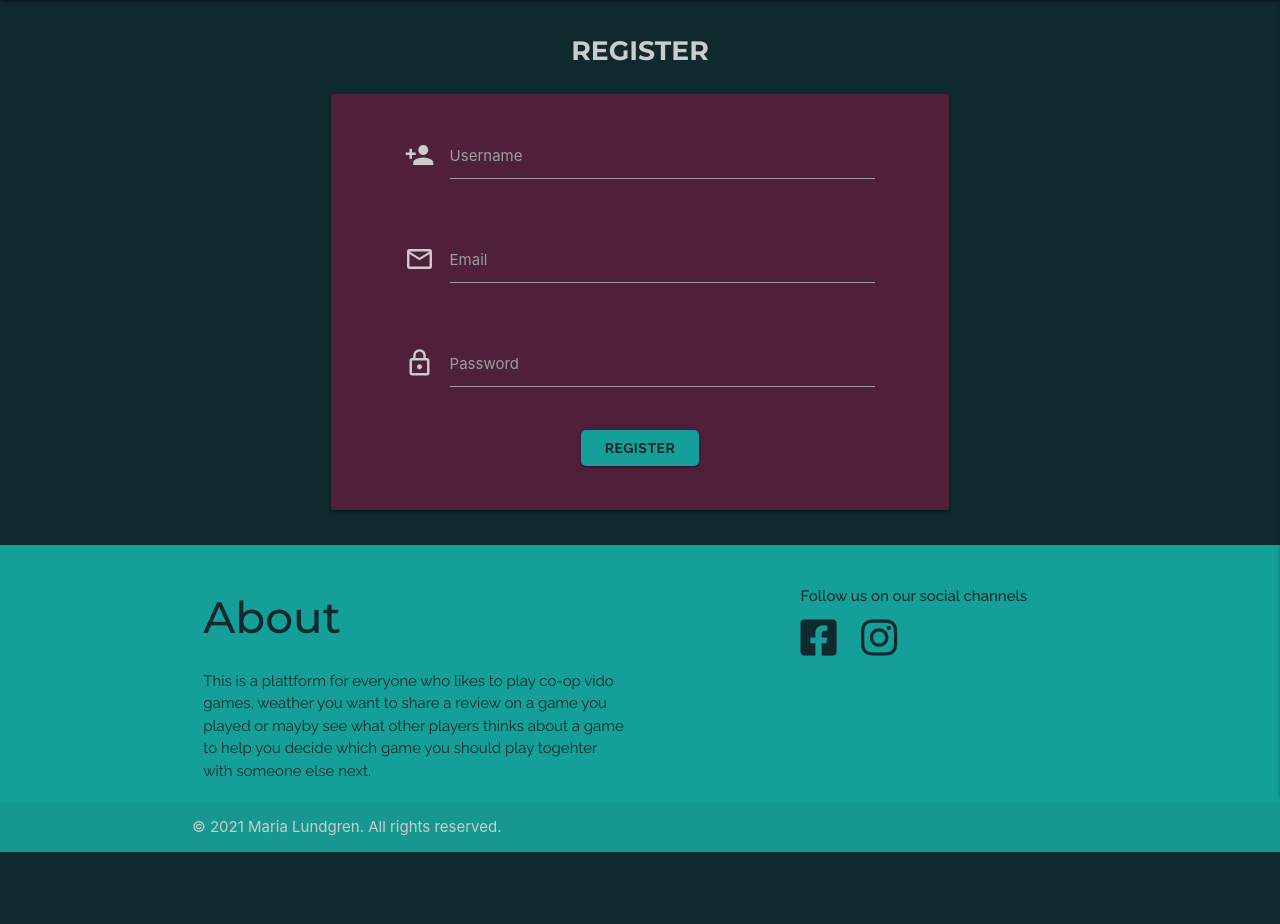
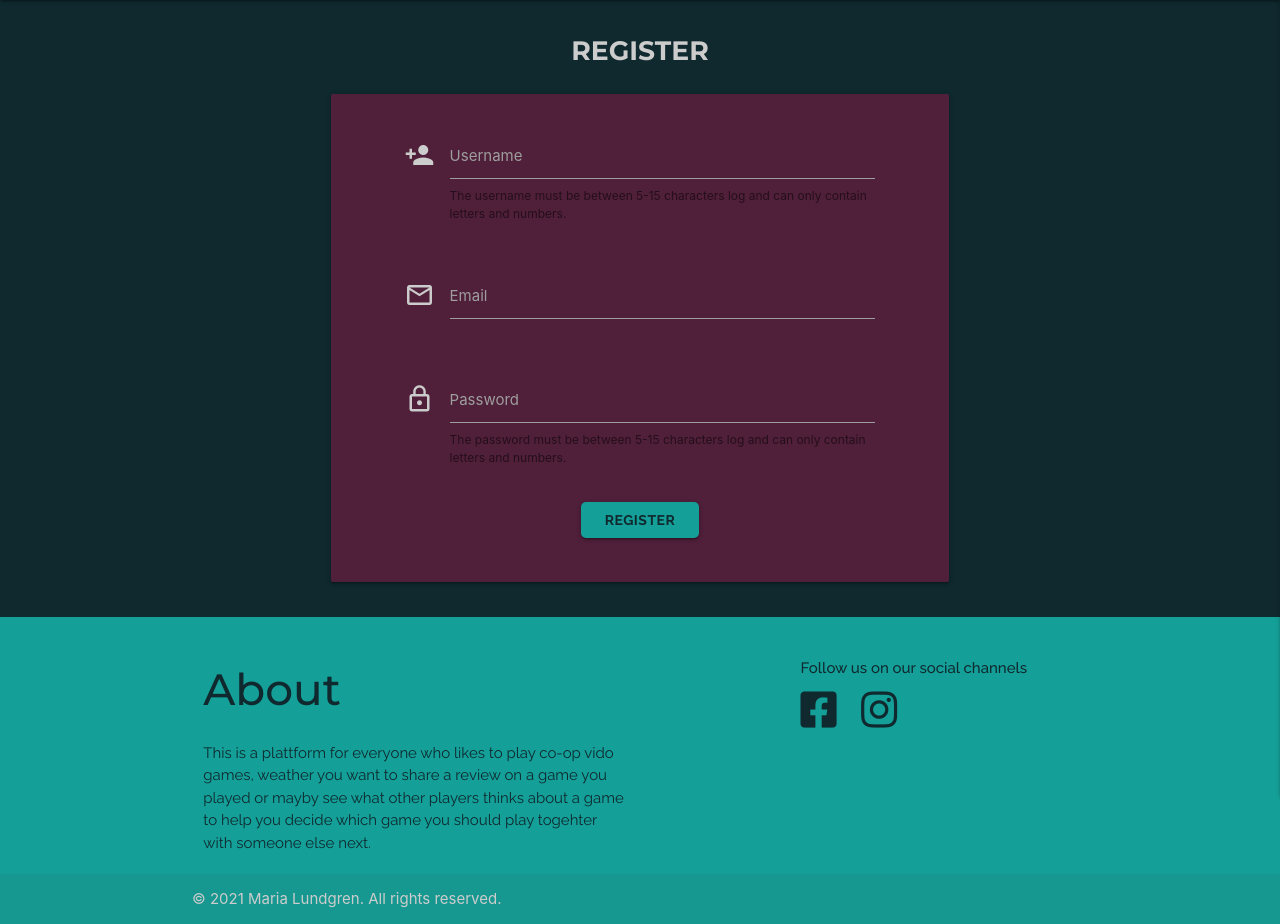
Before and after one commit to MariaLundgren/CO-OP-Game-Review, a Flask app: page /register in a window 1280 px wide. Shown: the part 64-988 px from the top of the page. Before the commit the page ends 916 px from the top, so only its background shows below. Run offline with Flask 2, Linux system fonts and the light colour scheme; some libraries are stand-ins or nearby versions.

Commit message:
added helper text for password and username on register template

```diff
--- a/templates/register.html
+++ b/templates/register.html
@@ -13,6 +13,7 @@
                         <input id="username" name="username" type="text" minlength="5" maxlength="15"
                             pattern="^[a-zA-Z0-9]{5,15}$" class="validate" required>
                         <label for="username">Username</label>
+                        <span class="helper-text" data-error="wrong">The username must be between 5-15 characters log and can only contain letters and numbers.</span>
                     </div>
                 </div>
                 <!-- Email -->
@@ -30,6 +31,7 @@
                         <input id="password" name="password" type="password" minlength="5" maxlength="15"
                             pattern="^[a-zA-Z0-9]{5,15}$" class="validate" required>
                         <label for="password">Password</label>
+                        <span class="helper-text" data-error="wrong">The password must be between 5-15 characters log and can only contain letters and numbers.</span>
                     </div>
                 </div>
                 <!-- Register button -->
```
